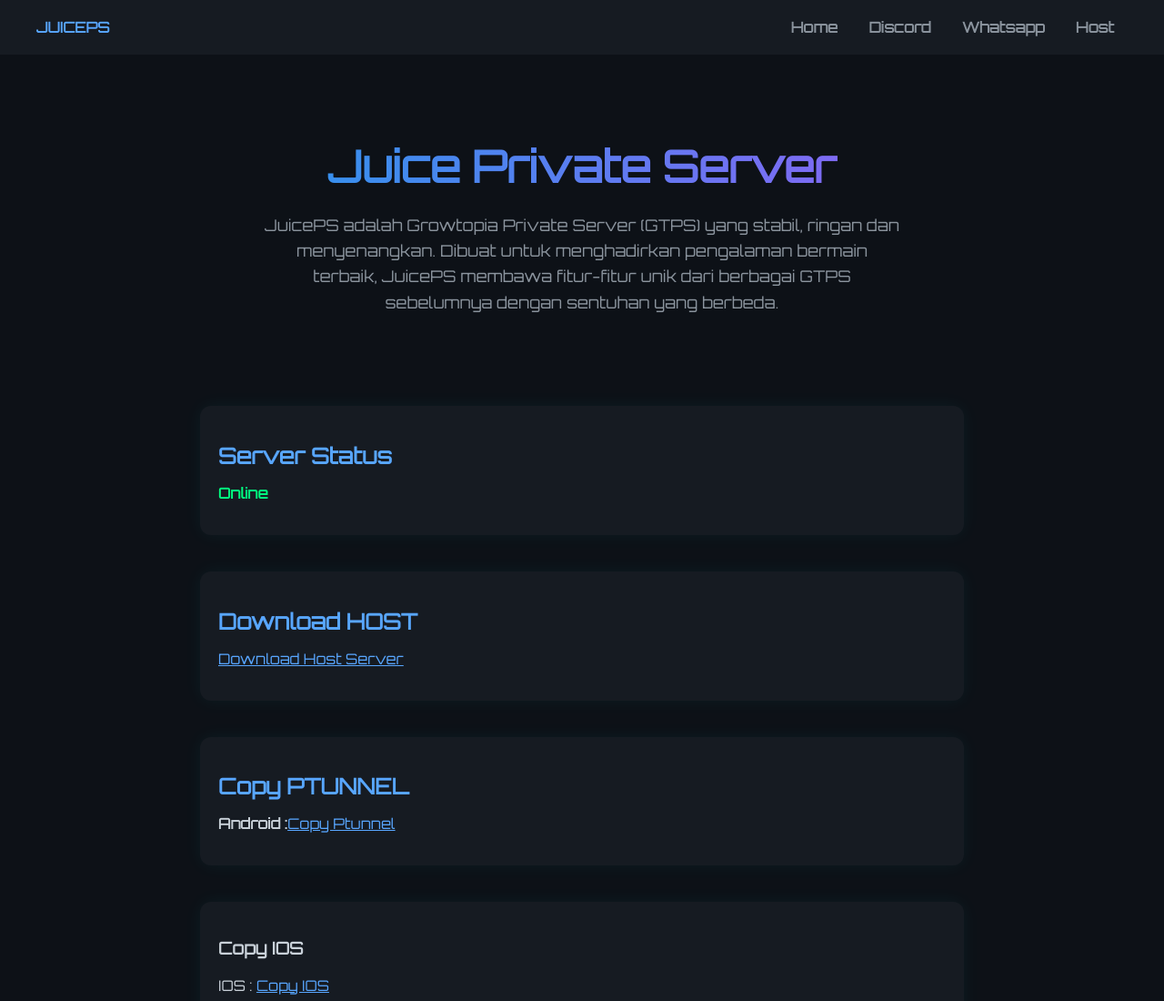
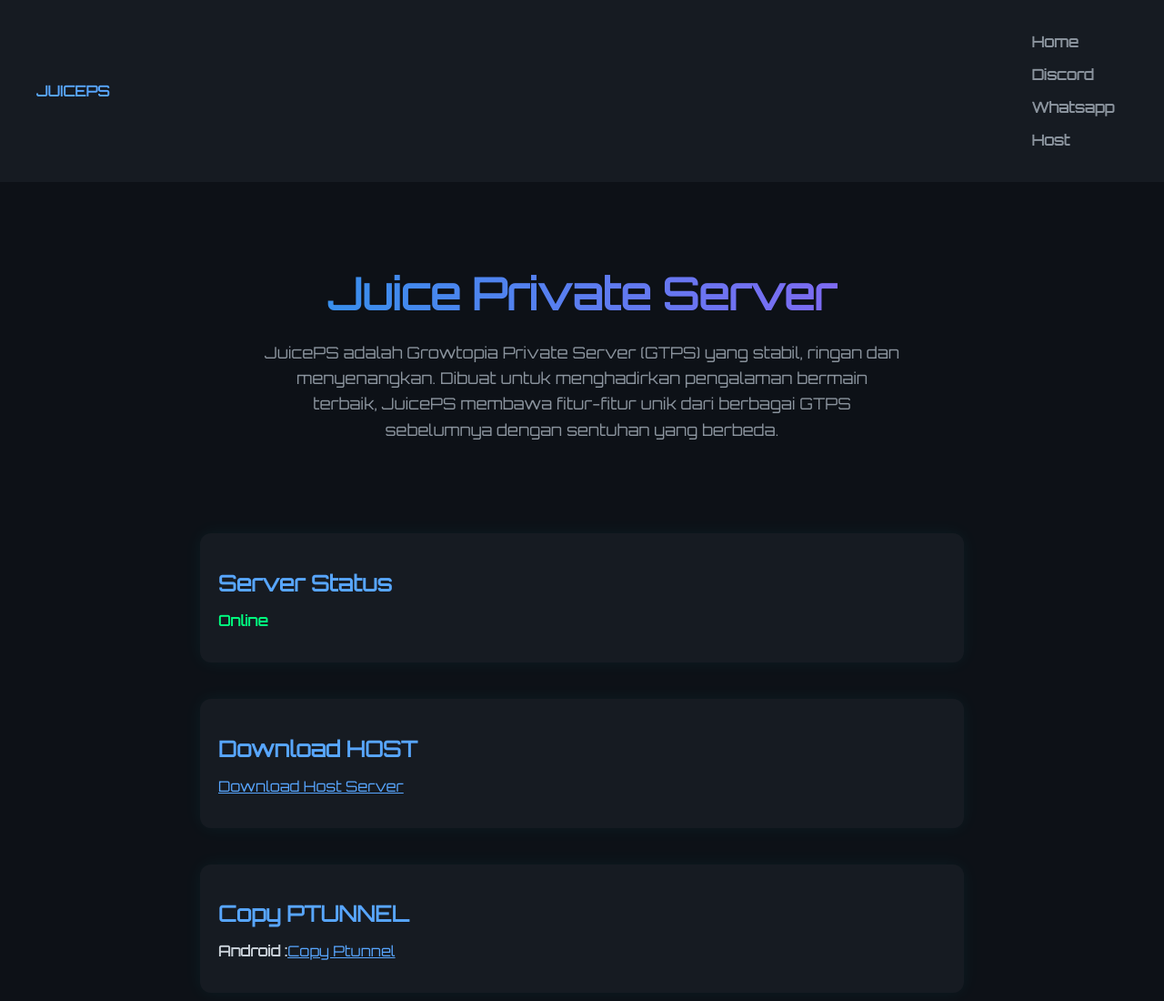
Before and after one commit to JuiceGT/JuicePS, a plain HTML site: page index.html in a window 1280 px wide. Shown: the top 1100 px of the page at 91% size. Drawn offline with Linux system fonts and the light colour scheme.

Commit message:
index.html

```diff
--- a/index.html
+++ b/index.html
@@ -91,10 +91,10 @@
   <header>
     <div><strong>JUICEPS</strong></div>
     <nav>
-      <a href="#">Home</a>
-      <a href="https://discord.gg/Hksw6vzdXS">Discord</a>
-      <a href="#">Whatsapp</a>
-      <a href="https://www.mediafire.com/file/rt3keh3sp2u5yuz/JuicePS.txt/file">Host</a>
+      <p><a href="#">Home</a>
+      <p><a href="https://discord.gg/Hksw6vzdXS">Discord</a>
+      <p><a href="#">Whatsapp</a>
+      <p><a href="https://www.mediafire.com/file/rt3keh3sp2u5yuz/JuicePS.txt/file" target="_blank">Host</a></p>
     </nav>
   </header>
 
```
